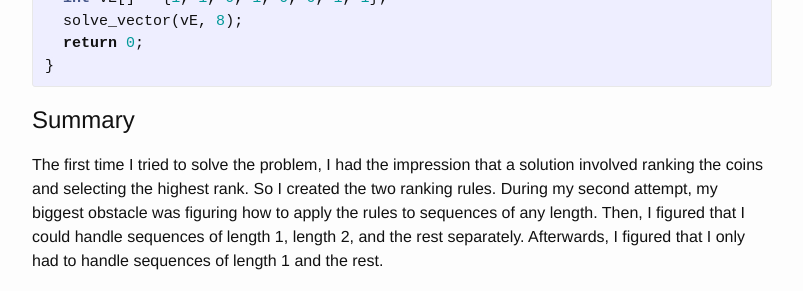
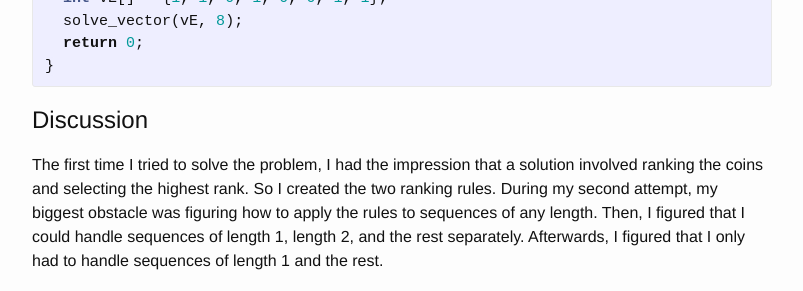
Before and after one commit to mrrusof/mrrusof.github.io, a Jekyll site: the page built from _posts/2016-02-14-adjacent-coins.markdown, in a window 1280 px wide and 900 px high, scrolled down 4807 px. Shown: the part 154-445 px from the top of the window, without its empty margins (238-1041 px from the left). Built offline with Jekyll 4.4.1, drawn with Linux system fonts in a browser that asks for light colours; comment, search, counter and statistics services are not loaded.

Commit message:
Rename Summary section of Adjacent Coins as Discussion.

```diff
--- a/_posts/2016-02-14-adjacent-coins.markdown
+++ b/_posts/2016-02-14-adjacent-coins.markdown
@@ -259,7 +259,7 @@ int main() {
 {% endhighlight %}
 
 
-# Summary
+# Discussion
 
 The first time I tried to solve the problem, I had the impression that
 a solution involved ranking the coins and selecting the highest rank.
```
